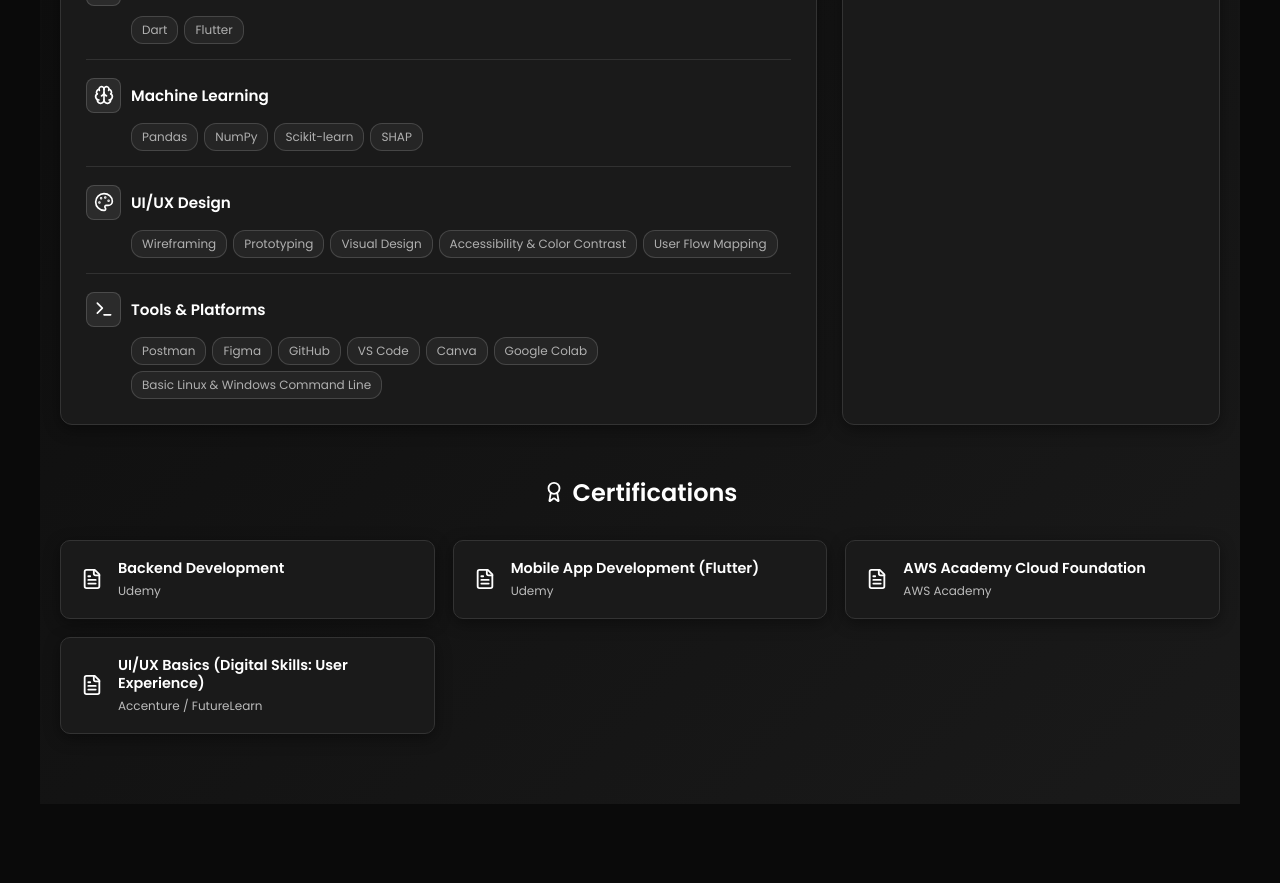
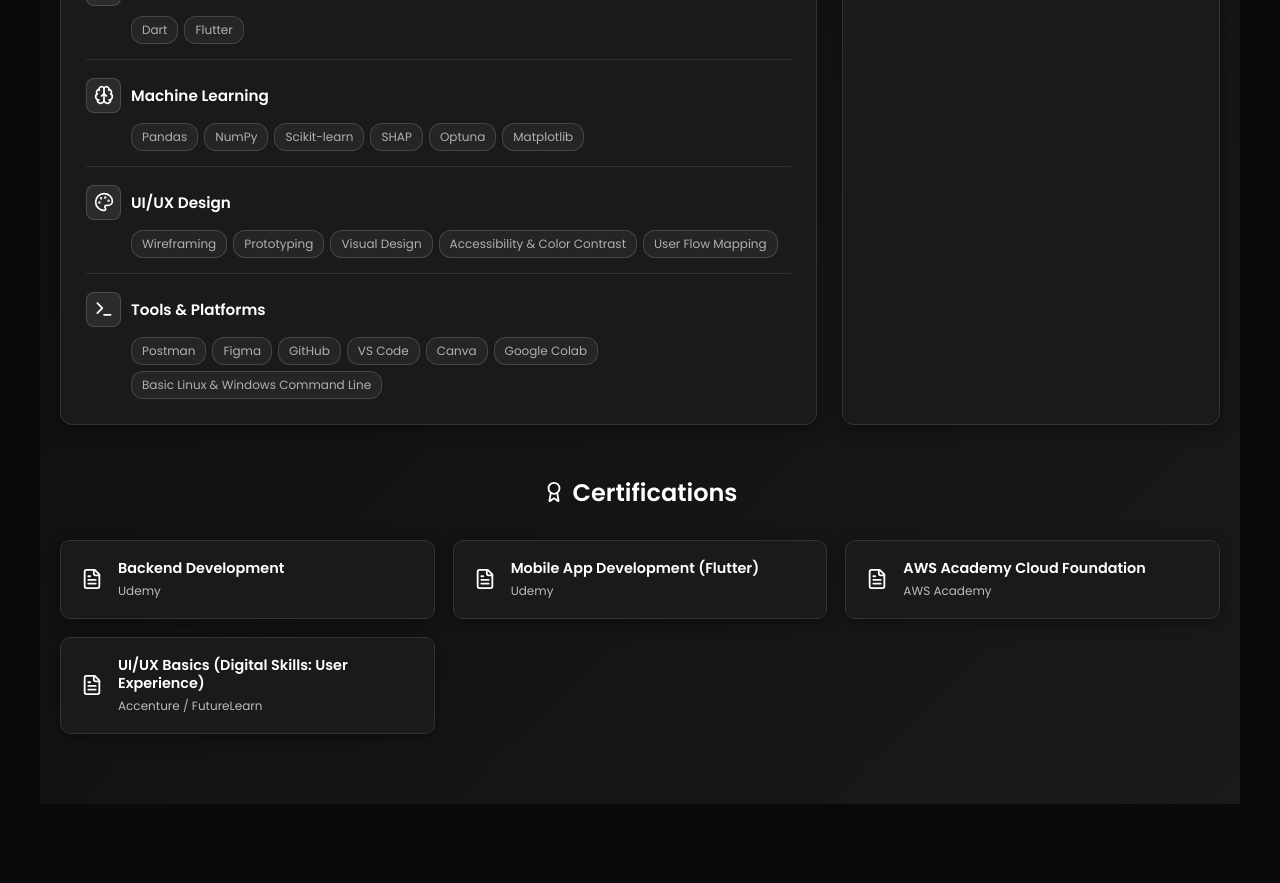
Before and after one commit to Geek-Piyush/Portfolio, a React (Create React App) app: page / in a window 1280 px wide. Shown: the part 2540-3423 px from the top of the page. Built offline with nearby package versions, Linux system fonts and the light colour scheme.

Commit message:
updated skill section

```diff
--- a/src/components/Skills.js
+++ b/src/components/Skills.js
@@ -38,7 +38,14 @@
       icon: <Smartphone size={20} />,
     },
     "Machine Learning": {
-      items: ["Pandas", "NumPy", "Scikit-learn", "SHAP"],
+      items: [
+        "Pandas",
+        "NumPy",
+        "Scikit-learn",
+        "SHAP",
+        "Optuna",
+        "Matplotlib",
+      ],
       icon: <Brain size={20} />,
     },
     "UI/UX Design": {
```
